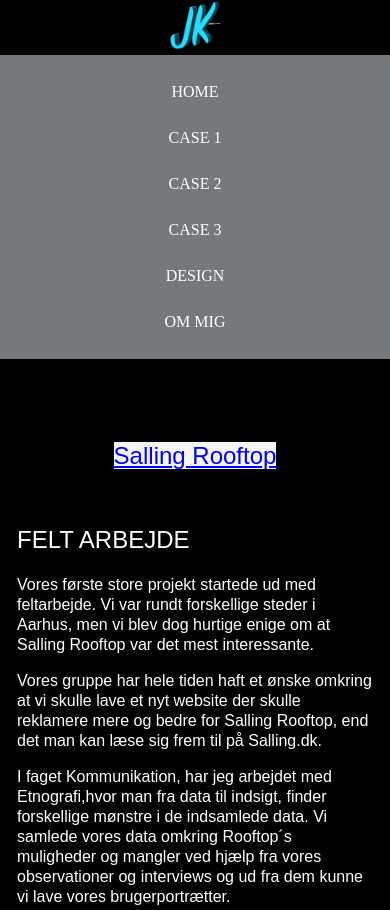
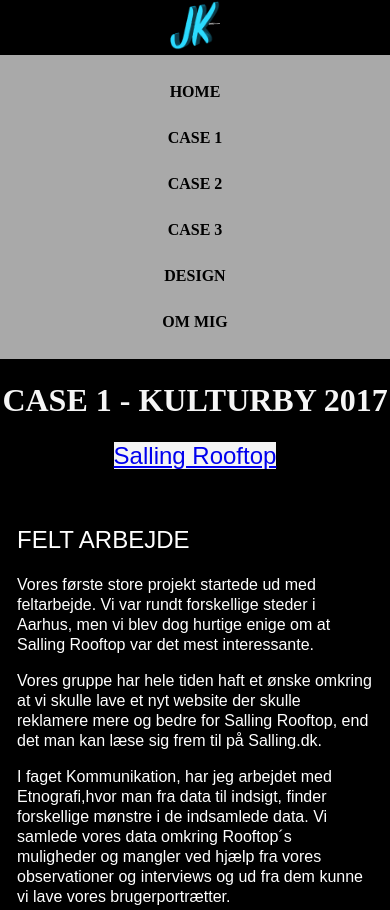
Before and after one commit to janekasten/case4-portfolio, a plain HTML site: page case1.html in a window 390 px wide. Shown: the top 910 px of the page. Drawn offline with Linux system fonts and the light colour scheme.

Commit message:
Update style.css

```diff
--- a/css/style.css
+++ b/css/style.css
@@ -1,9 +1,6 @@
   * {
    box-sizing: border-box;
   }
-
-
-  /*GLOBAL*/
 
 
   body {
@@ -15,15 +12,19 @@
    background-attachment: fixed;
    background-size: cover;
    background-color: black;
+   font-weight: bold;
   }
+
+
 
 
  /* HEADER */
 
  header {
-  background-color: transparent;
+  background-color: black;
   padding: 2px;
   text-align: center;
+  color: whitesmoke
 
 }
 
@@ -34,6 +35,7 @@
  font-weight:lighter;
  line-height: 1.25;
 }
+
 
 
  /* LOGO */
@@ -54,13 +56,13 @@
  /* NAVIGATIONSBAR */
  .topnav {
   overflow: hidden;
-  background-color: #73797D;
+  background-color: darkgray;
  }
 
  .topnav a {
   float: left;
   display: block;
-  color: white;
+  color: black;
   text-align: center;
   padding: 20px 82px;
   text-decoration: none;
@@ -71,8 +73,8 @@
 
  /* HOVER EFFECTS */
  .topnav a:hover {
-  background-color:#3F454B;
-  color: white;
+  background-color: #ddd;
+  color: black;
 
  }
 
@@ -80,7 +82,7 @@
 
 .topnav a:active {
     text-decoration:underline;
- color: black;
+ color: whitesmoke;
 }
 
 
@@ -88,7 +90,7 @@
 
  .column {
   float: left;
-  width: 25%;
+  width: 33,33%;
   padding: 15px;
   text-align: left;
  }
@@ -107,24 +109,19 @@
   display: flex;
   justify-content: space-around;
   width: 100%;
-  background-color: transparent;
   padding: 1em;
+
 
  }
 
  .flex-box img {
-  justify-content: space-around;
+ justify-content: space-around;
   border-color: white;
   border: 1px solid white;
 
+
  }
 
-
- /*FORSIDE*/
-
-
-
-}
 
  #box{
   display: flex;
@@ -137,6 +134,7 @@
 
 #box img{
  border: 1px solid white;
+margin-left: 8%;
 }
 
 .columnfront {
@@ -240,32 +238,15 @@ footer {
     .fa {
         color: white;
     }
-
- /* LAPTOP */
-
-@media (min-width:1024) and (max-width:1440px)
-
-
-
- /* IPAD */
-
-  @media (min-width:601px) and (max-width:1023px)
-
-
-  .column {
-   width: 100%;
+.column {
+   width: 25%;
   }
 
   .topnav {
-   padding: 14px 18px;
-   float:;
-
-  }
+   padding: 14px 18px;}
 
   .topnav a {
-   float:;
-   padding: inherit;
-  }
+   padding: inherit;}
 
   .flex-box {
    padding: 1px 20px;
@@ -310,21 +291,16 @@ footer {
   .socialicon {
         display: inline-block;
         width: 50px;
-   flex-direction: row;
-   }
+   flex-direction: row;}
 
 
-  }
-
-  #box{
+   #box{
 
   padding: 1px 20px;
    display: inline-block;
    justify-content: space-between;
   background-color: transparent;
-
-
-  }
+}
 
 #box img{
  padding: 0px;
@@ -343,9 +319,7 @@ footer {
   }
 
   .topnav {
-   padding: 14px 15px;
-   float: ;
-  }
+   padding: 14px 15px;}
 
   .topnav a {
    float: none;
@@ -408,9 +382,6 @@ footer {
    float: none;
 }
 
-
-
-
   footer b {
    color: white;
 
@@ -423,9 +394,6 @@ footer {
   margin-left: -10px;}
 
 
- footer p {
-   color: transparent;
-  }
 
   .socialicon {
         display: inline-block;
@@ -435,10 +403,9 @@ footer {
 
 .logo {
   margin: 1px;
+ }
 
-
- }
  .logo img {
   max-width: 50px;
   height: auto !important;
- }
+}
```
